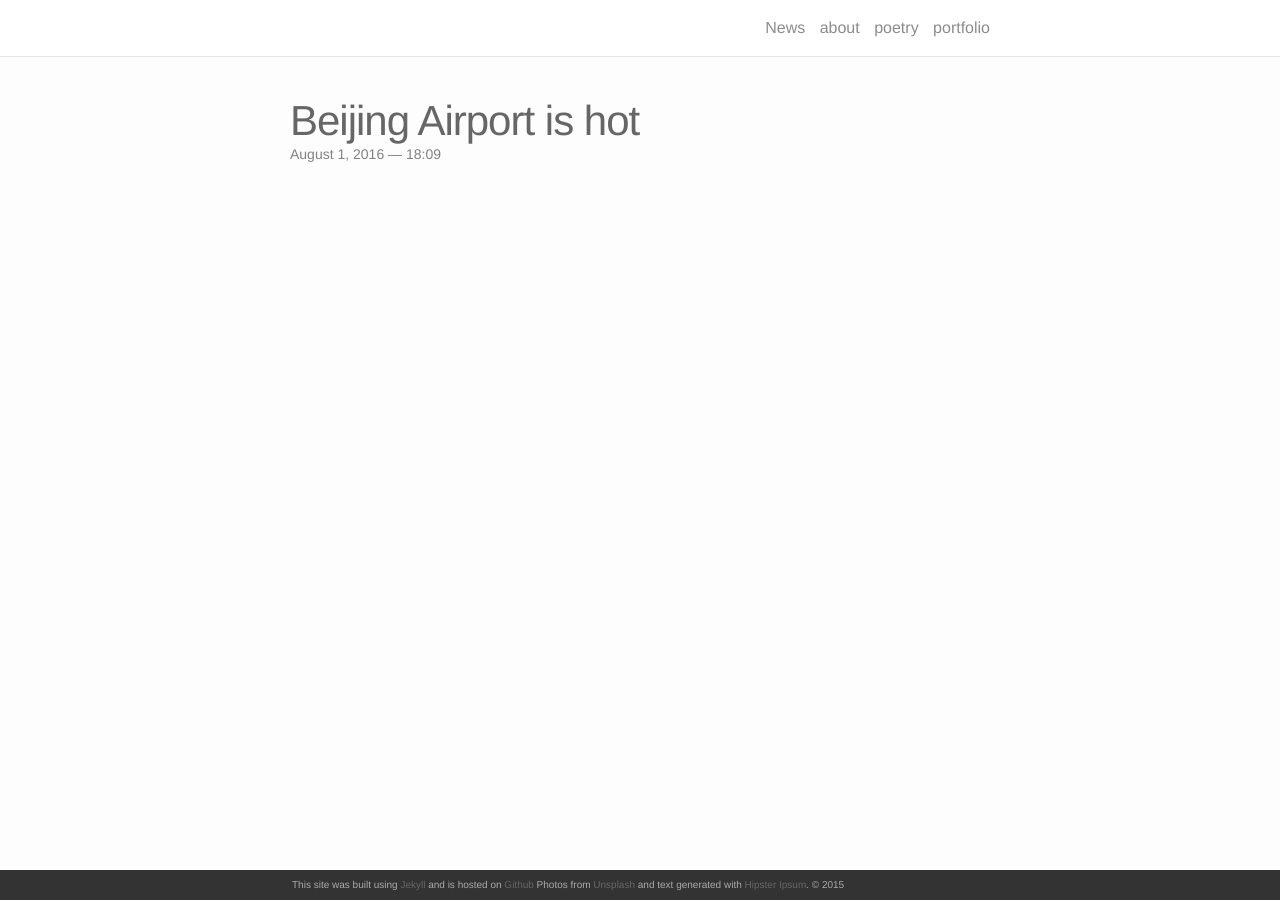
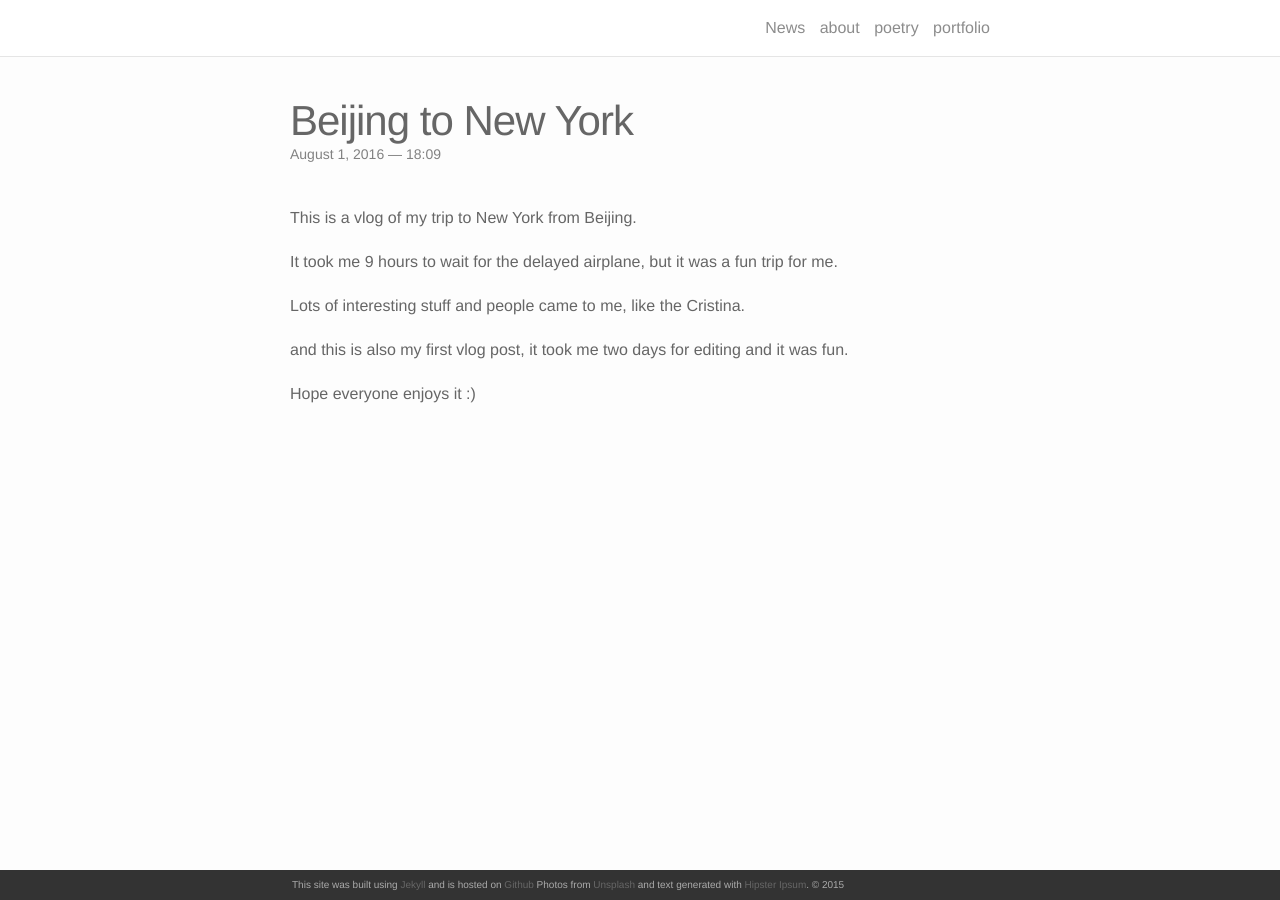
Before and after one commit to casprwang/web_folio, a Jekyll site: the page built from _posts/2016-08-01-title.markdown, in a window 1280 px wide. Built offline with Jekyll 4.4.1, drawn with Linux system fonts in a browser that asks for light colours; nearby versions of some CDN libraries.

Commit message:
first post

```diff
--- a/_posts/2016-08-01-title.markdown
+++ b/_posts/2016-08-01-title.markdown
@@ -1,6 +1,18 @@
 ---
 layout: post
-title: Beijing Airport is hot
+title: Beijing to New York
 date: 2016-08-01 18:09:00
-description: Vlogging in the the airport
+description: from Beijing Airport to EWR, USA
 ---
+
+
+This is a vlog of my trip to New York from Beijing.
+
+It took me 9 hours to wait for the delayed airplane, but it was a fun trip for me.
+
+Lots of interesting stuff and people came to me, like the Cristina.
+
+and this is also my first vlog post, it took me two days for editing and it was
+fun.
+
+Hope everyone enjoys it :)
```
